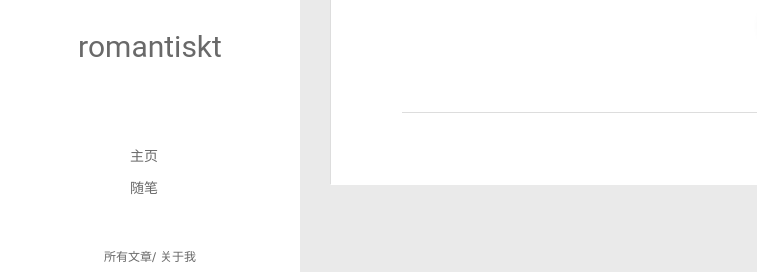
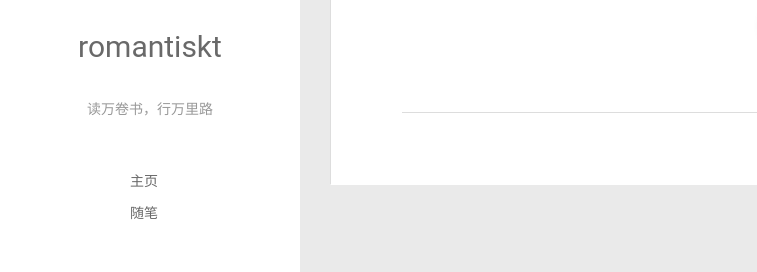
Before and after one commit to romantiskt/romantiskt.github.io, a plain HTML site: page 2017/09/25/hello-world/index.html in a window 1280 px wide. Shown: the part 243-515 px from the top of the page, 0-757 px from the left. Drawn offline with Linux system fonts and the light colour scheme; animation ran at ten frames a second.

Commit message:
Site updated: 2017-09-25 14:35:59

```diff
--- a/2017/09/25/hello-world/index.html
+++ b/2017/09/25/hello-world/index.html
@@ -52,6 +52,8 @@
 		  <h1 class="header-author"><a href="">romantiskt</a></h1>
 		</hgroup>
 
+		<p class="header-subtitle">读万卷书，行万里路</p>
+
 
 		<nav class="header-menu">
 			<ul>
@@ -103,6 +105,8 @@
 			<hgroup>
 			  <h1 class="header-author js-header-author">romantiskt</h1>
 			</hgroup>
+
+			<p class="header-subtitle"><i class="icon icon-quo-left"></i>读万卷书，行万里路<i class="icon icon-quo-right"></i></p>
 
 
 
```
Also changed, not shown: about/index.html (+4 -0 lines), archives/2017/09/index.html (+4 -0 lines), archives/2017/index.html (+4 -0 lines), archives/index.html (+4 -0 lines), index.html (+4 -0 lines).
